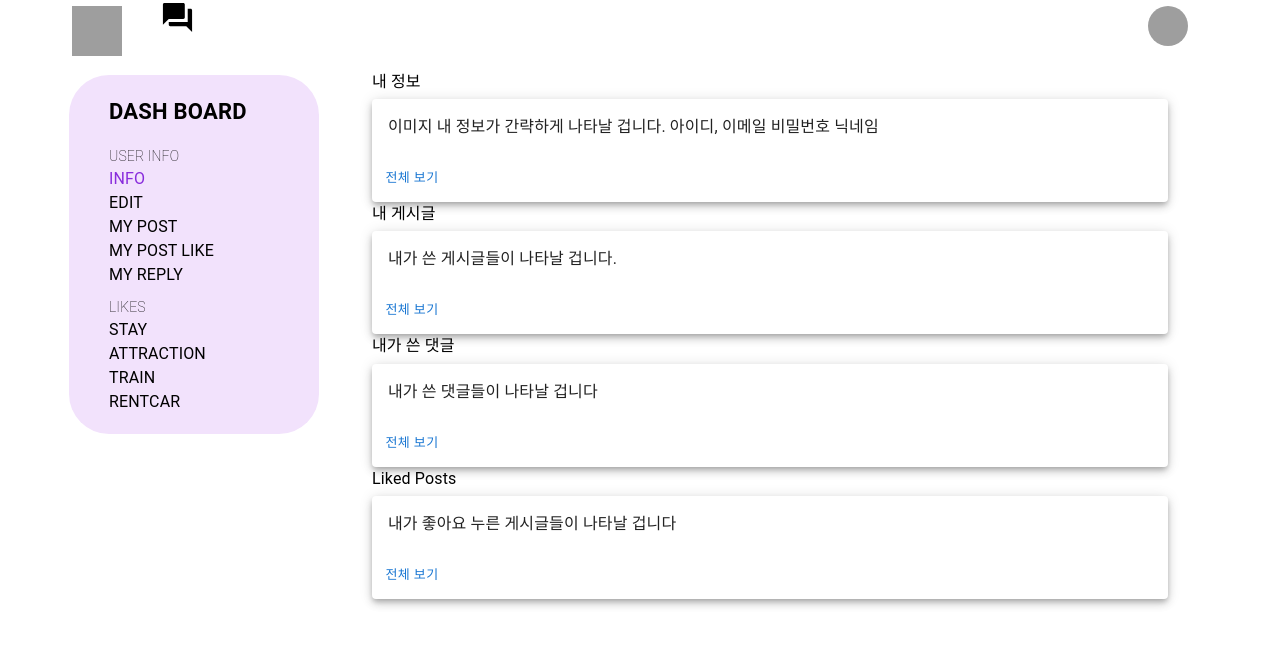
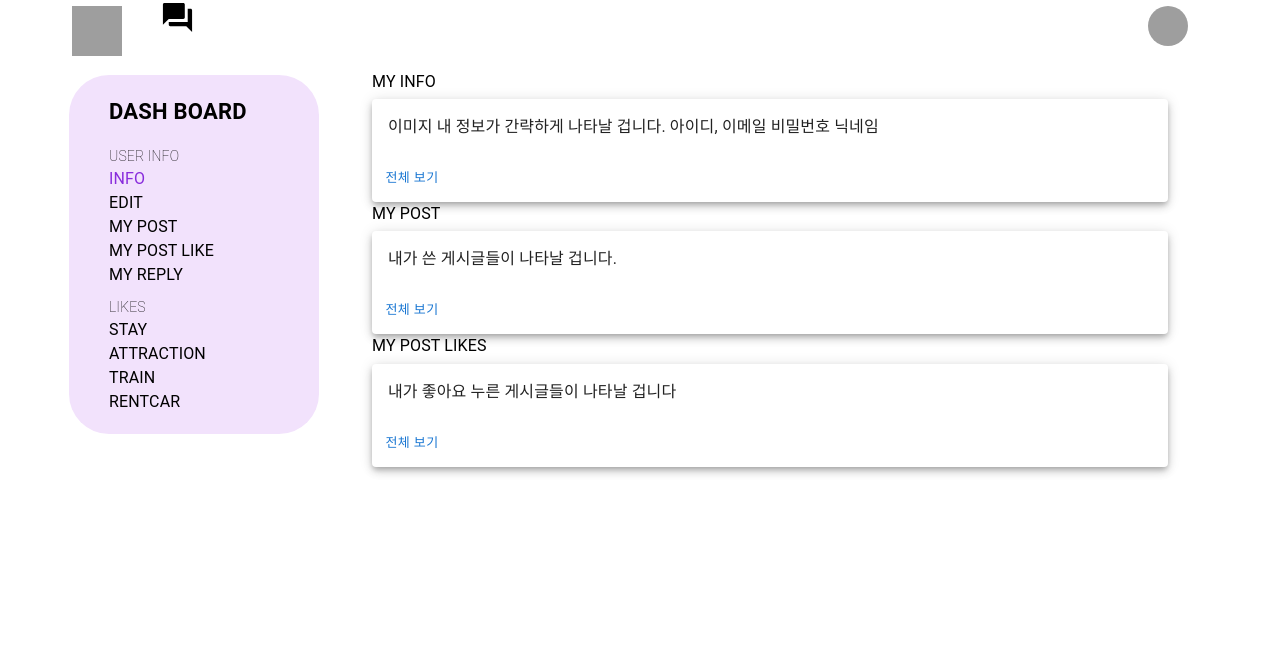
Before and after one commit to Manidle/final, a React (Create React App) app: page /user/profile in a window 1280 px wide. Shown: the top 646 px of the page. Built offline with nearby package versions, Linux system fonts and the light colour scheme; grey boxes are pictures that could not be loaded.

Commit message:
refactor : userProfile 내에 반복되는 부분 wrapper로 컴포넌트화

```diff
--- /dev/null
+++ b/src/pages/userprofile/MyInfo.jsx
@@ -0,0 +1,18 @@
+import {
+  Card,
+  CardContent,
+  CardActions,
+  Typography,
+  Button,
+} from "@mui/material";
+import React from "react";
+
+const MyInfo = () => {
+  return (
+    <Typography variant="body1" component="p">
+      이미지 내 정보가 간략하게 나타날 겁니다. 아이디, 이메일 비밀번호 닉네임
+    </Typography>
+  );
+};
+
+export default MyInfo;
--- a/src/pages/userprofile/UserProfile.jsx
+++ b/src/pages/userprofile/UserProfile.jsx
@@ -1,87 +1,66 @@
-import { Button, Card, CardActions, CardContent, Container, Typography, Box } from '@mui/material'
-import React from 'react'
-import { useNavigate } from 'react-router-dom'
-import DashboardMyInfo from '../../components/dashboardmyinfo/DashboardMyInfo'
-import Header from '../../components/header/Header'
+import {
+  Button,
+  Card,
+  CardActions,
+  CardContent,
+  Container,
+  Typography,
+  Box,
+} from "@mui/material";
+import React from "react";
+import { useNavigate } from "react-router-dom";
+import DashboardMyInfo from "../../components/dashboardmyinfo/DashboardMyInfo";
+import Header from "../../components/header/Header";
+import MyInfo from "./MyInfo";
+import Wrapper from "./Wrapper";
 
 const UserProfile = () => {
-
   // 해당주소로 보내기
-    const navigate = useNavigate()
-    function handleRoute(props){
-        navigate(`/${props}`)
+  const navigate = useNavigate();
+  function handleRoute(props) {
+    navigate(`/${props}`);
   }
 
   return (
     <Container maxWidth="lg">
-        <Header/>
+      <Header />
       <Box display="flex">
         <DashboardMyInfo />
-            <Container className='DetailContainer'>
-                <Container className='DetailInfo'>
-                    <Typography component="h2" gutterBottom>
-                        내 정보
-                    </Typography>
-                    <Card elevation="5">
-                        <CardContent>
-                            <Typography variant='body1' component="p">
-                                이미지 내 정보가 간략하게 나타날 겁니다. 아이디, 이메일 비밀번호 닉네임
-                            </Typography>
-                        </CardContent>
-                        <CardActions>
-                            <Button size="small" onClick={()=>{handleRoute('user/update')}}>전체 보기</Button>
-                        </CardActions>
-                    </Card>
-                </Container>
-                <Container className='DetailPosts'>
-                    <Typography component="h2" gutterBottom>
-                        내 게시글
-                    </Typography>
-                    <Card elevation="5">
-                        <CardContent>
-                            <Typography variant='body1' component="p">
+        <Container className="DetailContainer">
+          <Wrapper
+            name="MY INFO"
+            onClick={() => {
+              handleRoute("user/update");
+            }}
+          >
+            <MyInfo />
+          </Wrapper>
+
+          <Wrapper
+            name="MY POST"
+            onClick={() => {
+              handleRoute("user/myposts");
+            }}
+          >
+            <Typography variant="body1" component="p">
               내가 쓴 게시글들이 나타날 겁니다.
             </Typography>
-                        </CardContent>
-                        <CardActions>
-                            <Button size="small" onClick={()=>{handleRoute('user/myposts')}}>전체 보기</Button>
-                        </CardActions>
-                    </Card>
-                </Container>
-                <Container className='DetailLikes'>
-                    <Typography component="h2" gutterBottom>
-                        내가 쓴 댓글
-                    </Typography>
-                    <Card elevation="5">
-                        <CardContent>
-                            <Typography variant='body1' component="p">
-                                내가 쓴 댓글들이 나타날 겁니다
-                            </Typography>
-                        </CardContent>
-                        <CardActions>
-                            <Button size="small" onClick={()=>{handleRoute('user/myreply')}}>전체 보기</Button>
-                        </CardActions>
-                    </Card>
-                </Container>
-                <Container className='DetailLikes'>
-                    <Typography component="h2" gutterBottom>
-                        Liked Posts
-                    </Typography>
-                    <Card elevation="5">
-                        <CardContent>
-                            <Typography variant='body1' component="p">
+          </Wrapper>
+
+          <Wrapper
+            name="MY POST LIKES"
+            onClick={() => {
+              handleRoute("user/mylikes");
+            }}
+          >
+            <Typography variant="body1" component="p">
               내가 좋아요 누른 게시글들이 나타날 겁니다
             </Typography>
-                        </CardContent>
-                        <CardActions>
-                            <Button size="small" onClick={()=>{handleRoute('user/mylikes')}}>전체 보기</Button>
-                        </CardActions>
-                    </Card>
-                </Container>
+          </Wrapper>
         </Container>
       </Box>
     </Container>
-  )
-}
+  );
+};
 
-export default UserProfile
+export default UserProfile;
--- /dev/null
+++ b/src/pages/userprofile/Wrapper.jsx
@@ -0,0 +1,29 @@
+import {
+  Card,
+  CardContent,
+  CardActions,
+  Button,
+  Typography,
+} from "@mui/material";
+import { Container } from "@mui/system";
+import React from "react";
+
+const Wrapper = ({ name, children, onClick }) => {
+  return (
+    <Container>
+      <Typography component="h2" gutterBottom>
+        {name}
+      </Typography>
+      <Card elevation="5">
+        <CardContent>{children}</CardContent>
+        <CardActions>
+          <Button size="small" onClick={onClick}>
+            전체 보기
+          </Button>
+        </CardActions>
+      </Card>
+    </Container>
+  );
+};
+
+export default Wrapper;
```
Lines whose indentation alone changed are shown as unchanged.
